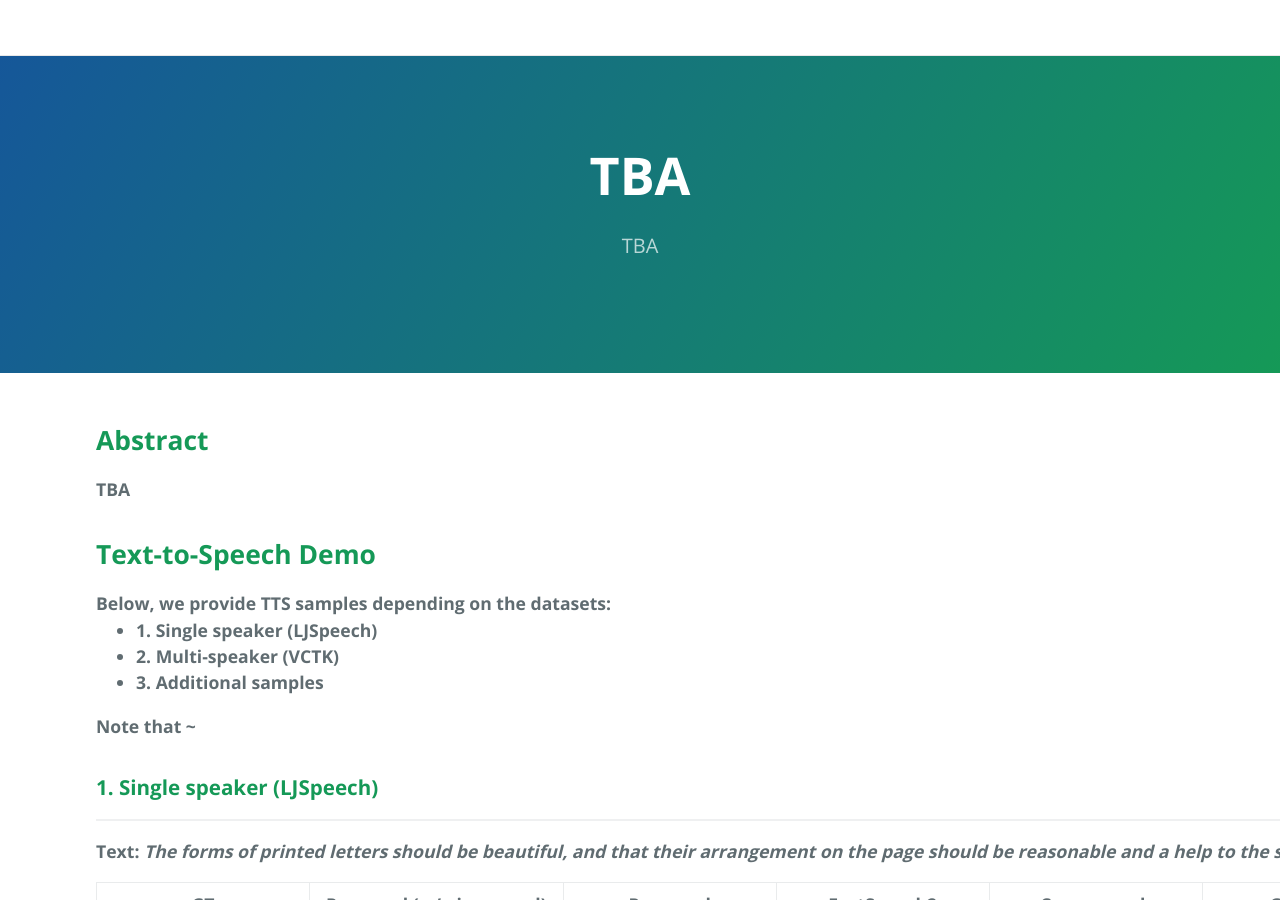
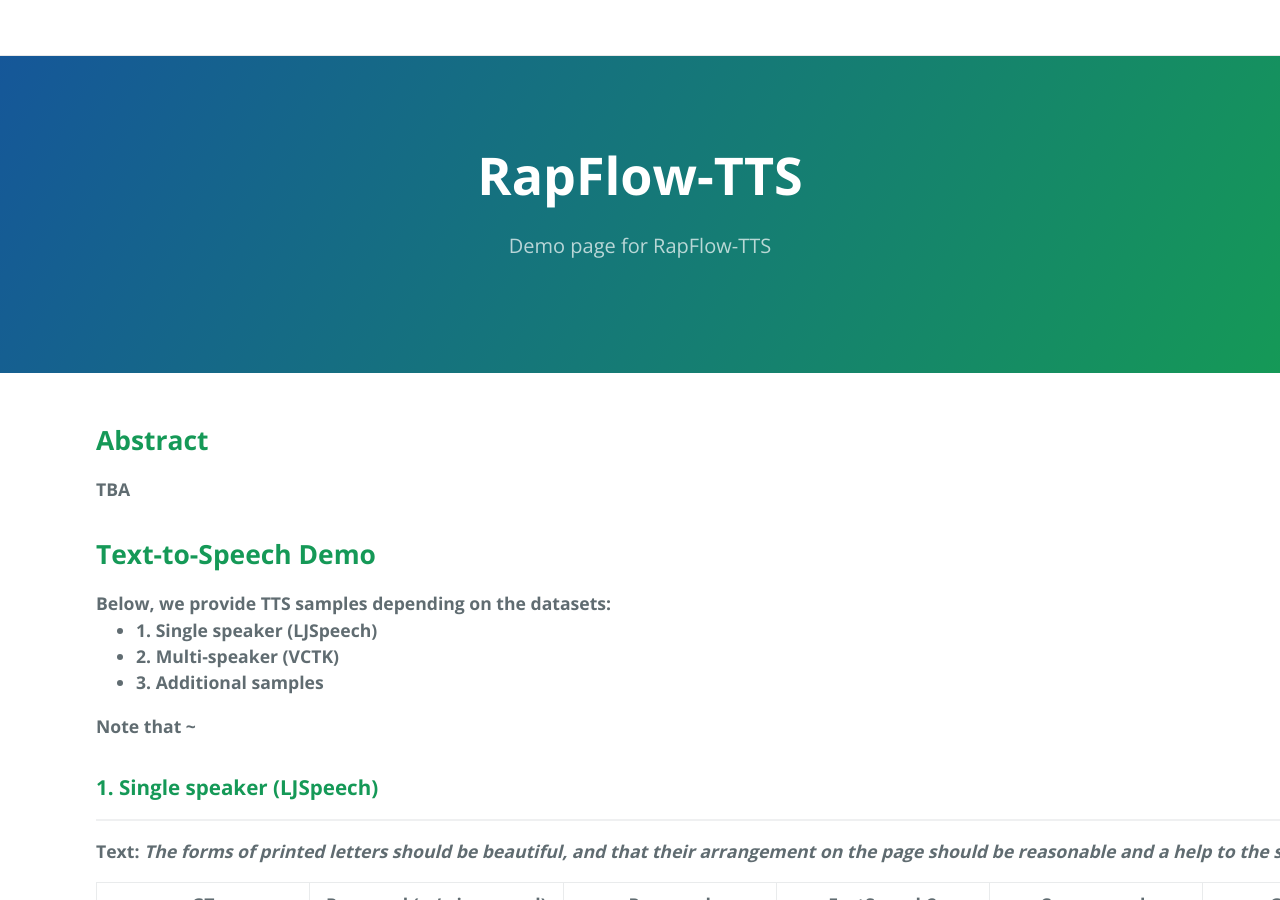
Before and after one commit to tts-demo/rap.github.io, a Jekyll site: the page built from index.md, in a window 1280 px wide and 900 px high. Built offline with Jekyll 4.4.1, drawn with Linux system fonts in a browser that asks for light colours.

Commit message:
Update _config.yml

```diff
--- a/_config.yml
+++ b/_config.yml
@@ -1,5 +1,5 @@
-title: TBA
-description: TBA
+title: RapFlow-TTS
+description: Demo page for RapFlow-TTS
 show_downloads: false
 
 #baseurl: "/cayman-blog" # change this to the subpath of your site, e.g. /blog. Leave it empty if you don't need it.
```
